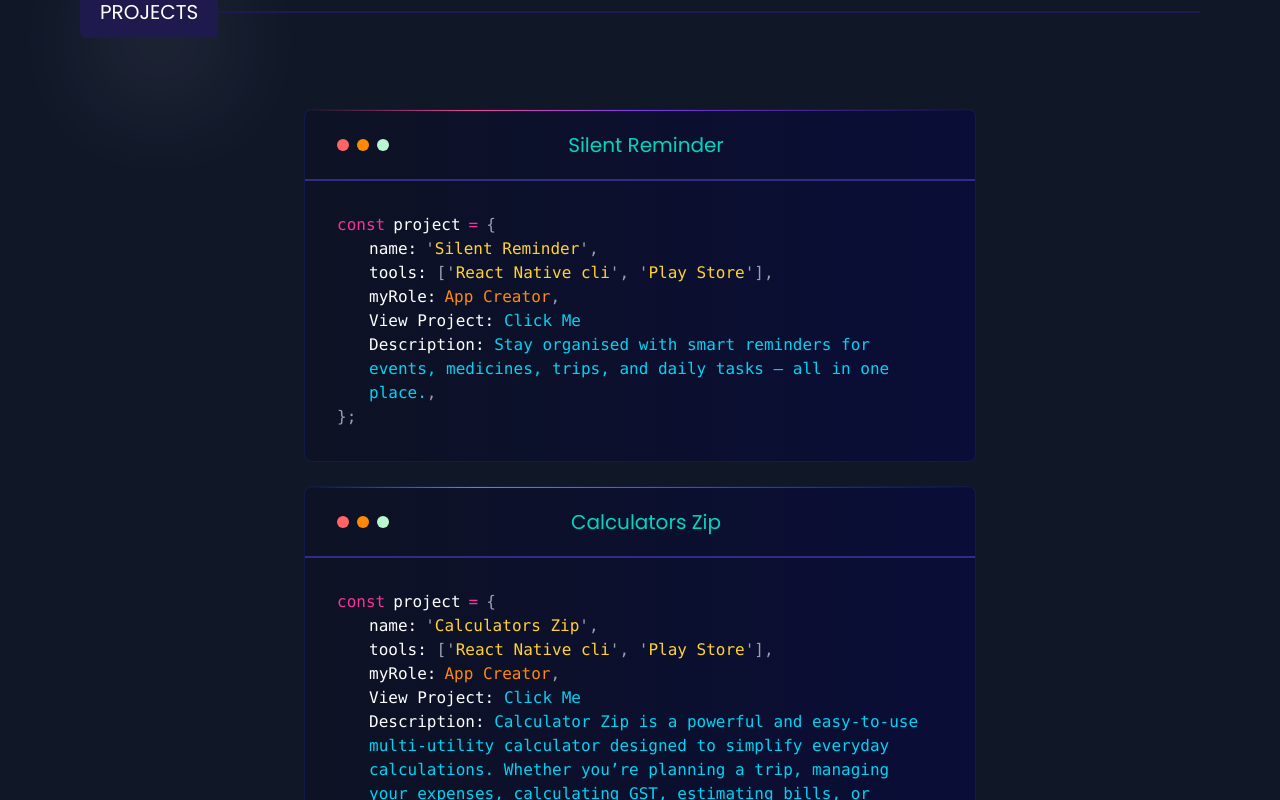
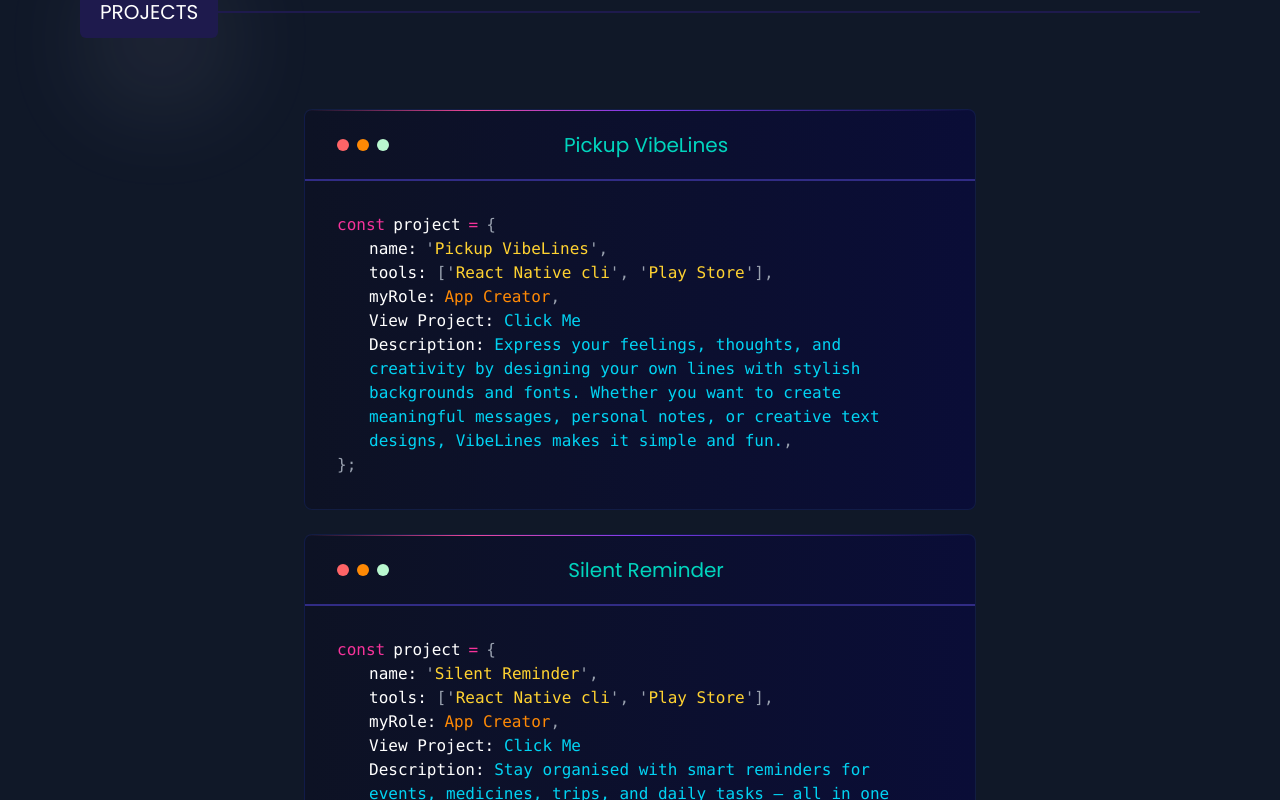
Before and after one commit to infosiddjain/Portfolio, a Next.js app: page / in a window 1280 px wide. Shown: the part 3080-3880 px from the top of the page. Built offline with nearby package versions, Linux system fonts and the light colour scheme; a web font is replaced by a local one.

Commit message:
fix: pick up vibe lines launched

```diff
--- a/src/data/projects.ts
+++ b/src/data/projects.ts
@@ -8,6 +8,15 @@ export interface Project {
 }
 
 export const projects: Project[] = [
+  {
+    id: "pickup_vibelines",
+    name: "Pickup VibeLines",
+    tools: ["React Native cli", "Play Store"],
+    role: "App Creator",
+    link: "https://play.google.com/store/apps/details?id=com.pickupline",
+    description:
+      "Express your feelings, thoughts, and creativity by designing your own lines with stylish backgrounds and fonts. Whether you want to create meaningful messages, personal notes, or creative text designs, VibeLines makes it simple and fun.",
+  },
   {
     id: "silent_reminder",
     name: "Silent Reminder",
```
